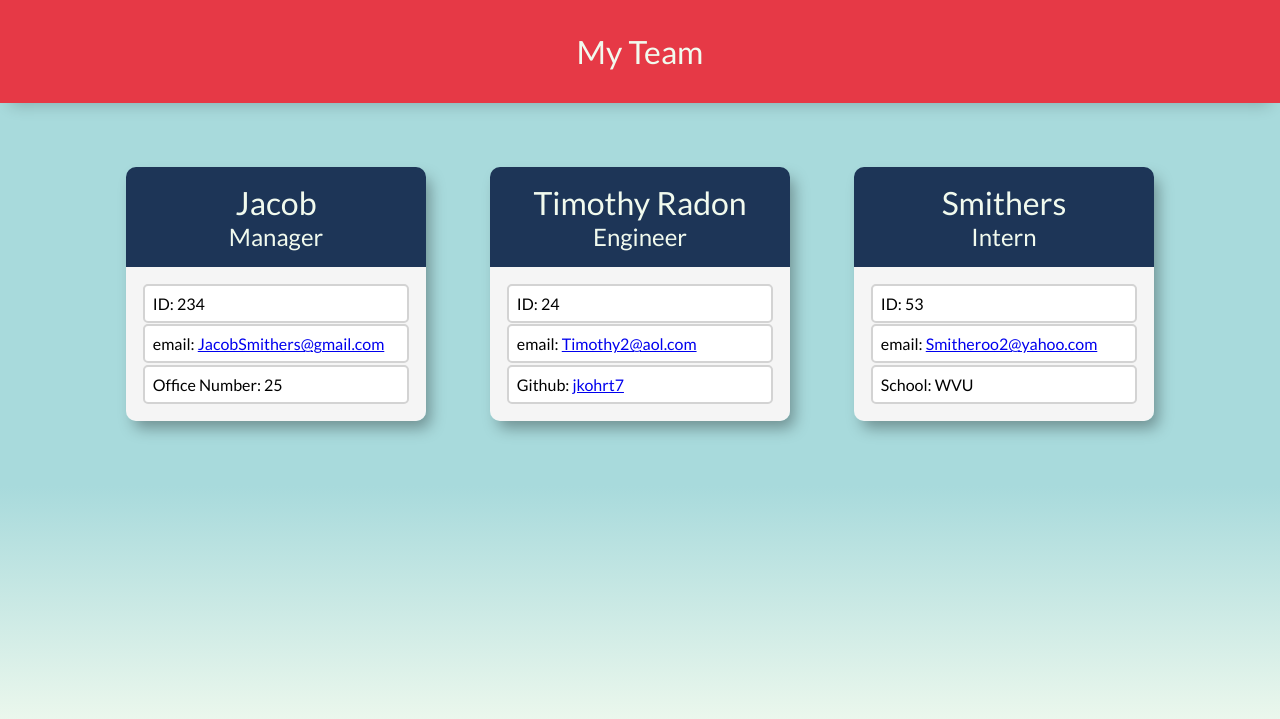
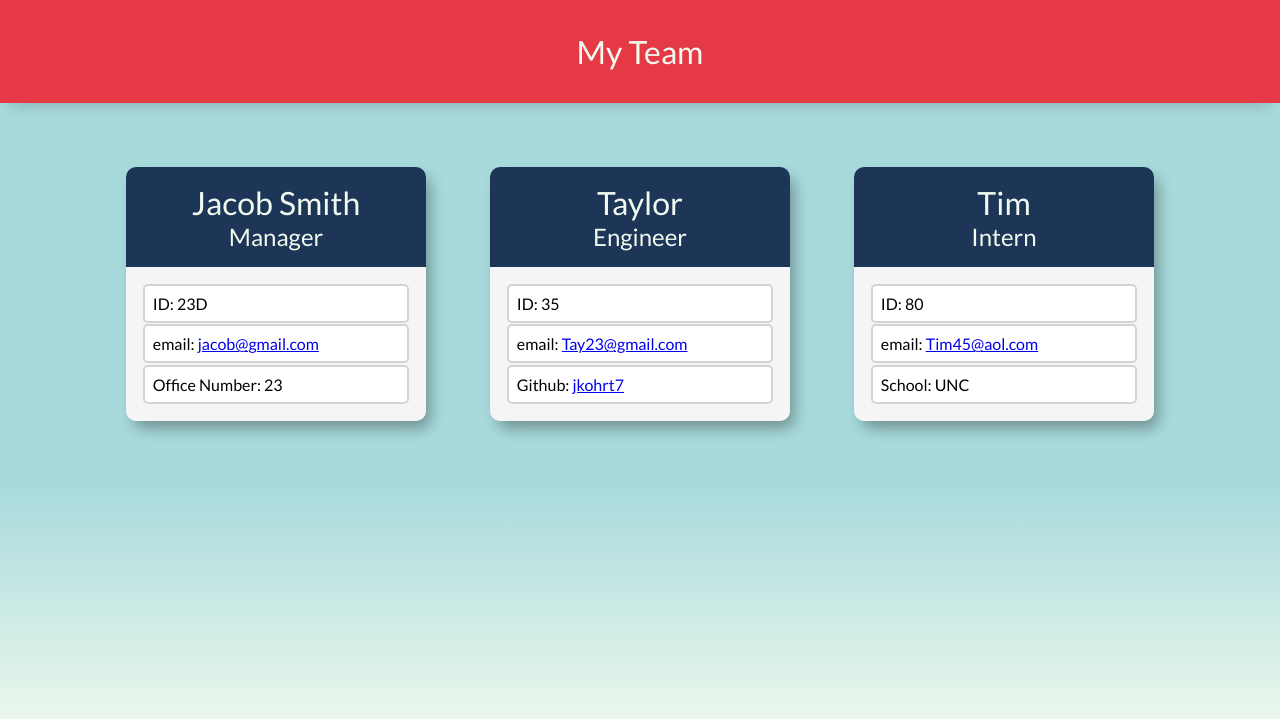
Before and after one commit to jkohrt7/Employee_Directory, a website: page dist/index.html in a window 1280 px wide. Shown: the top 719 px of the page. Drawn offline with Linux system fonts and the light colour scheme.

```diff
--- a/dist/index.html
+++ b/dist/index.html
@@ -23,7 +23,7 @@
     <div class = "employee-card">
         <div class = "card-top">
             <h1>
-                Jacob
+                Jacob Smith
             </h1>
 
             <h2>
@@ -32,16 +32,16 @@
         </div>
         <div class = "card-bottom">
             <div>
-                ID: 234
+                ID: 23D
             </div>
             <div>
                 email:
-                <a href = "mailto: JacobSmithers@gmail.com">
-                    JacobSmithers@gmail.com
+                <a href = "mailto: jacob@gmail.com">
+                    jacob@gmail.com
                 </a>
             </div>
             <div>
-                Office Number: 25
+                Office Number: 23
             </div>
         </div>
     </div>
@@ -51,7 +51,7 @@
     <div class = "employee-card">
         <div class = "card-top">
             <h1>
-                Timothy Radon
+                Taylor
             </h1>
 
             <h2>
@@ -60,12 +60,12 @@
         </div>
         <div class = "card-bottom">
             <div>
-                ID: 24
+                ID: 35
             </div>
             <div>
                 email:
-                <a href = "mailto: Timothy2@aol.com">
-                    Timothy2@aol.com
+                <a href = "mailto: Tay23@gmail.com">
+                    Tay23@gmail.com
                 </a>
             </div>
             <div>
@@ -79,7 +79,7 @@
     <div class = "employee-card">
         <div class = "card-top">
             <h1>
-                Smithers
+                Tim
             </h1>
 
             <h2>
@@ -88,16 +88,16 @@
         </div>
         <div class = "card-bottom">
             <div>
-                ID: 53
+                ID: 80
             </div>
             <div>
                 email:
-                <a href = "mailto: Smitheroo2@yahoo.com">
-                    Smitheroo2@yahoo.com
+                <a href = "mailto: Tim45@aol.com">
+                    Tim45@aol.com
                 </a>
             </div>
             <div>
-                School: WVU
+                School: UNC
             </div>
         </div>
     </div>
```
Also changed, not shown: README.md.
